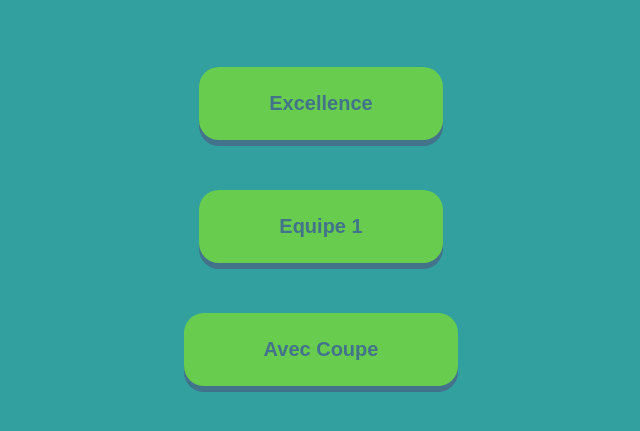
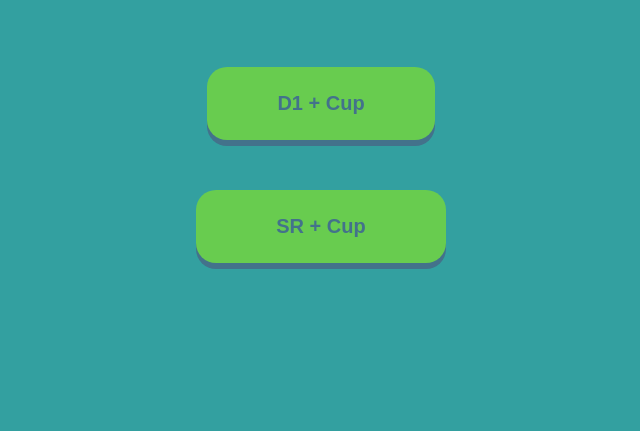
Before and after one commit to scanbasketng/scanu18, a plain HTML site: page cup.html in a window 1280 px wide. Shown: the part 129-560 px from the top of the page, without its empty margins (319-959 px from the left). Drawn offline with Linux system fonts and the light colour scheme.

Commit message:
Update cup.html

```diff
--- a/cup.html
+++ b/cup.html
@@ -85,11 +85,9 @@ h2 {
 <h2>2023/2024</h2>
 <div>
     <!-- Excellence -->
-    <button class="bt" type="button" onclick="window.location.href='https://scanbasketng.github.io/statsexc/'">Excellence</button>
+    <button class="bt" type="button" onclick="window.location.href='https://scanbasketng.github.io/d1coupe/'">D1 + Cup</button>
     <!-- Équipe 1 -->
-    <button class="btn" type="button" onclick="window.location.href='https://scanbasketng.github.io/statscenter/'">Equipe 1</button>
-  <!-- Équipe 1 -->
-    <button class="btn" type="button" onclick="window.location.href='https://scanbasketng.github.io/statscenter/'">Avec Coupe</button>
+    <button class="btn" type="button" onclick="window.location.href='https://scanbasketng.github.io/statscoupechamp/'">SR + Cup</button>
 
 
 </div>
```
